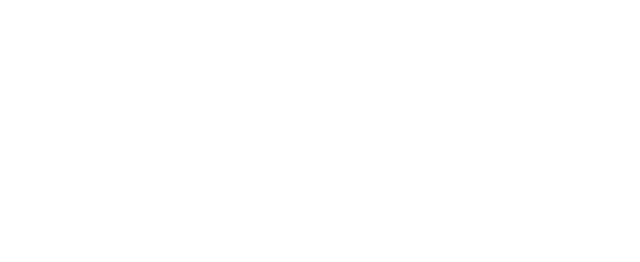
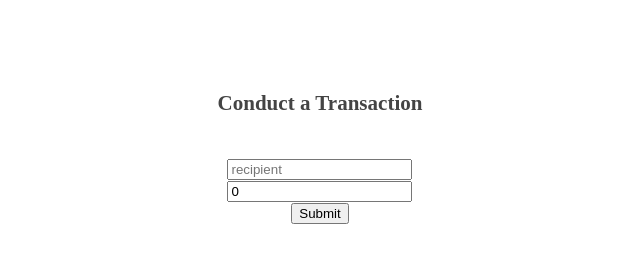
Before and after one commit to sdediego/blockchain, a React (Create React App) app in the folder frontend/: page / in a window 1280 px wide. Shown: the part 452-714 px from the top of the page, without its empty margins (320-960 px from the left). Built offline with nearby package versions, Linux system fonts and the light colour scheme; no server answers.

Commit message:
Create frontend Transact component

```diff
--- a/frontend/src/components/App.js
+++ b/frontend/src/components/App.js
@@ -1,6 +1,7 @@
 import React, { useState, useEffect } from 'react';
 import axios from 'axios';
 import Blockchain from './Blockchain';
+import Transact from './Transact';
 import { API_URL } from '../config';
 
 function App() {
@@ -25,6 +26,8 @@
       </div>
       <br />
       <Blockchain />
+      <br />
+      <Transact />
     </div>
   );
 }
--- /dev/null
+++ b/frontend/src/components/Transact.js
@@ -0,0 +1,47 @@
+import React, { useState } from 'react';
+import { FormGroup, FormControl, Button } from 'react-bootstrap';
+import axios from 'axios';
+import { API_URL } from '../config';
+
+function Transact() {
+  const [amount, setAmount] = useState(0);
+  const [recipient, setRecipient] = useState('');
+
+  const updateAmount = event => {
+    setAmount(Number(event.target.value));
+  };
+
+  const updateRecipient = event => {
+    setRecipient(event.target.value);
+  };
+
+  const submitTransaction = () => {
+    axios.get(`${ API_URL }/transact`, {
+      method: 'POST',
+      headers: { 'Content-Type': 'application/json' },
+      body: JSON.stringify({ recipient, amount })
+    }).then(response => response.data)
+      .then(data => {
+        console.log('submitTransaction JSON', data);
+        alert('Success!');
+      });
+  };
+
+  return (
+    <div className="Transact">
+      <h3>Conduct a Transaction</h3>
+      <br />
+      <FormGroup>
+        <FormControl input="text" placeholder="recipient" value={recipient} onChange={updateRecipient} />
+      </FormGroup>
+      <FormGroup>
+        <FormControl input="number" placeholder="amount" value={amount} onChange={updateAmount} />
+      </FormGroup>
+      <div>
+        <Button variant="primary" onClick={submitTransaction}>Submit</Button>
+      </div>
+    </div>
+  );
+}
+
+export default Transact;
```
